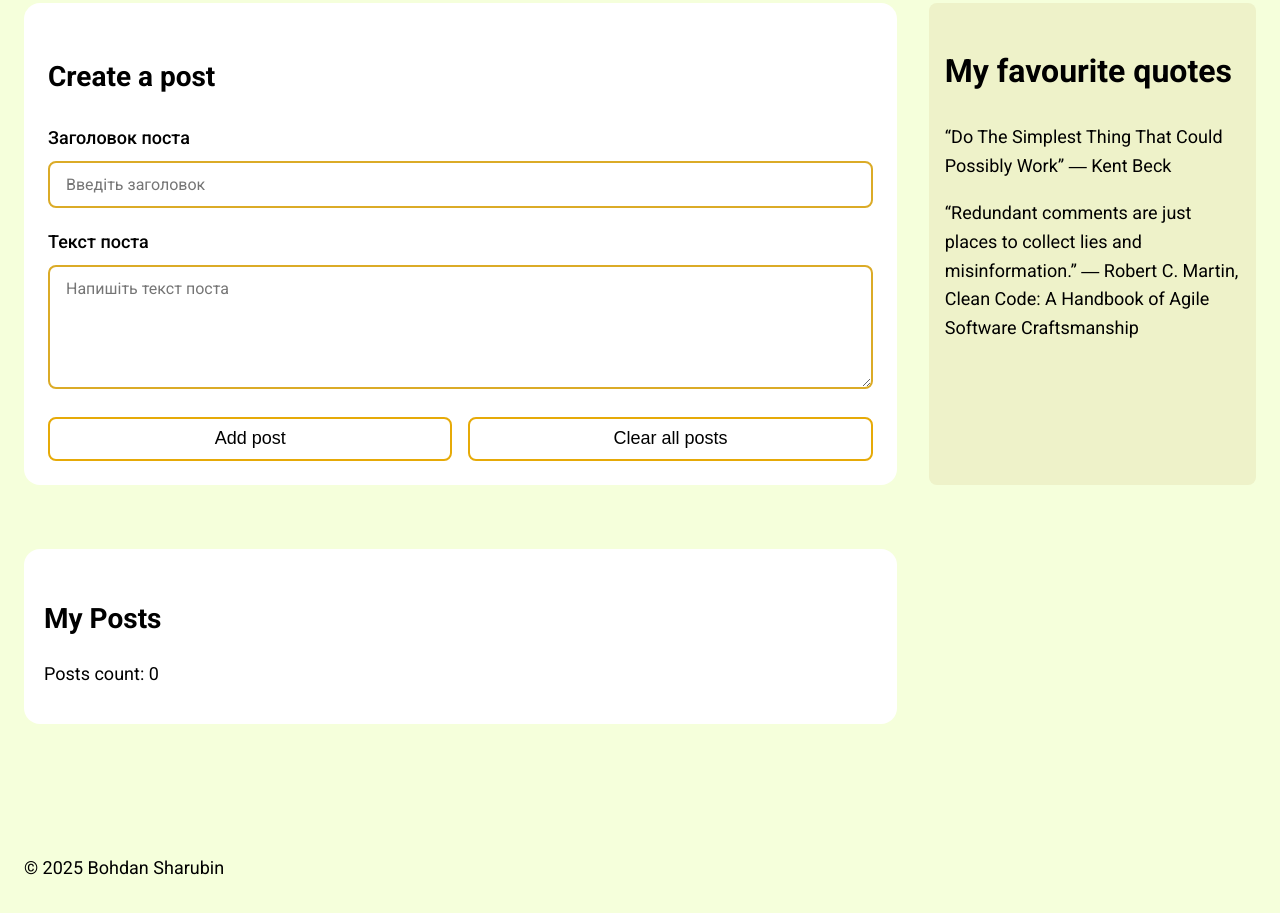
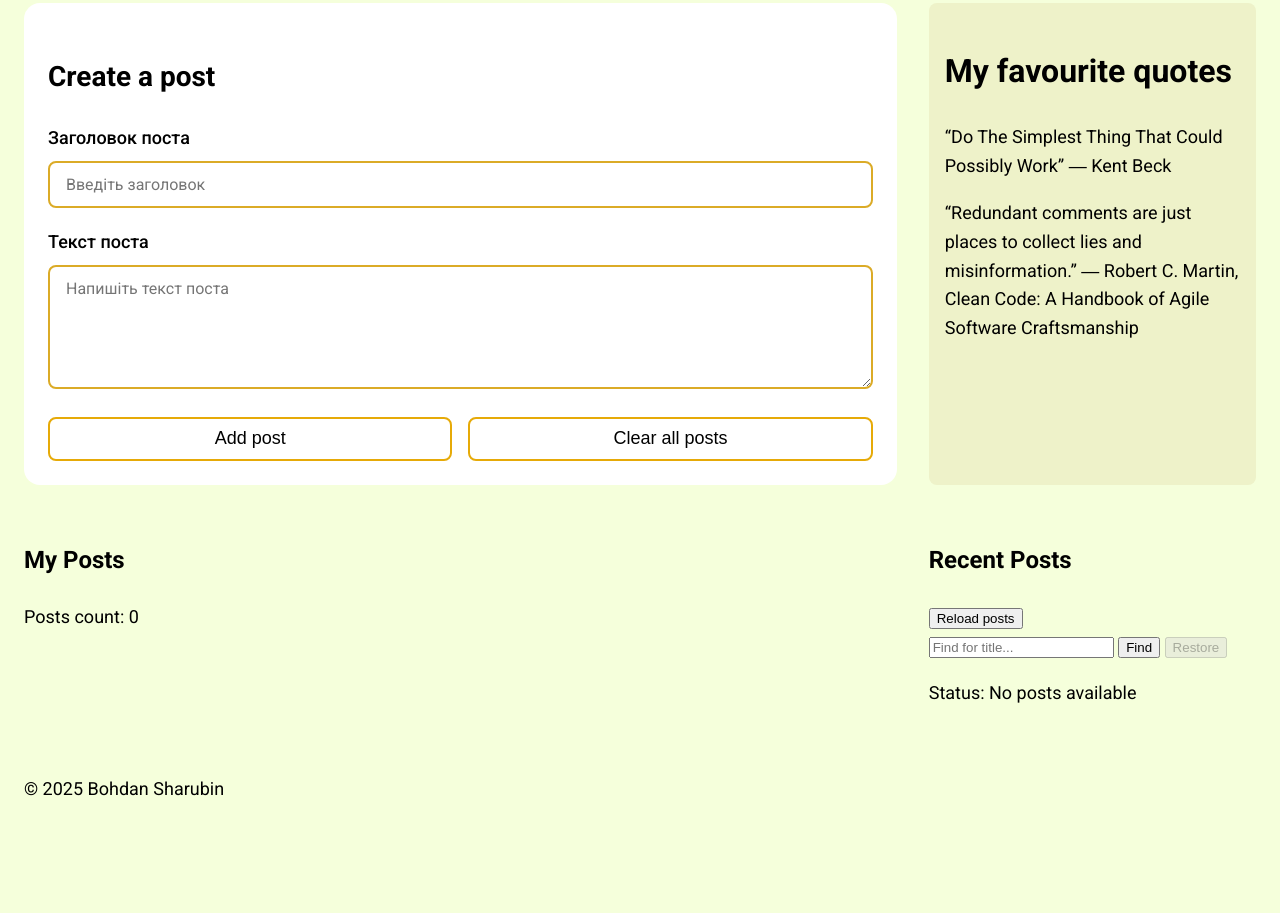
Before and after one commit to BohdanSharubin/web-technologies, a website: page index.html in a window 1280 px wide. Shown: the part 1002-1915 px from the top of the page. After the commit the page ends 1848 px from the top, so only its background shows below. Drawn offline with Linux system fonts and the light colour scheme.

Commit message:
Added new section for recent posts

```diff
--- a/index.html
+++ b/index.html
@@ -122,7 +122,7 @@
           Craftsmanship
         </p>
       </aside>
-      <section id="postsContainer">
+      <section class="postsContainer">
         <header>
           <h3>My Posts</h3>
 
@@ -133,7 +133,27 @@
             </p>
           </div>
         </header>
-        <div id="posts"></div>
+        <div id="posts" class="container"></div>
+      </section>
+      <section class="postsContainer">
+        <header>
+          <h3>Recent Posts</h3>
+
+          <div class="posts-controls">
+            <button id="reloadPosts">Reload posts</button>
+            <div id="search-control">
+
+              <input id="searchPostByTitle" class="input" type="search" placeholder="Find for title..." aria-label="Пошук статті за назвою">
+              <button class="btn" id="searchPostBtn">Find</button>
+              <button class="btn" id="restoreSearch" disabled>Restore</button>
+            </div>
+            <p class="posts-status">
+              Status:
+              <span id="postsStatus">No posts available</span>
+            </p>
+          </div>
+        </header>
+        <div id="recentPosts" class="container"></div>
       </section>
 
     </main>
```
